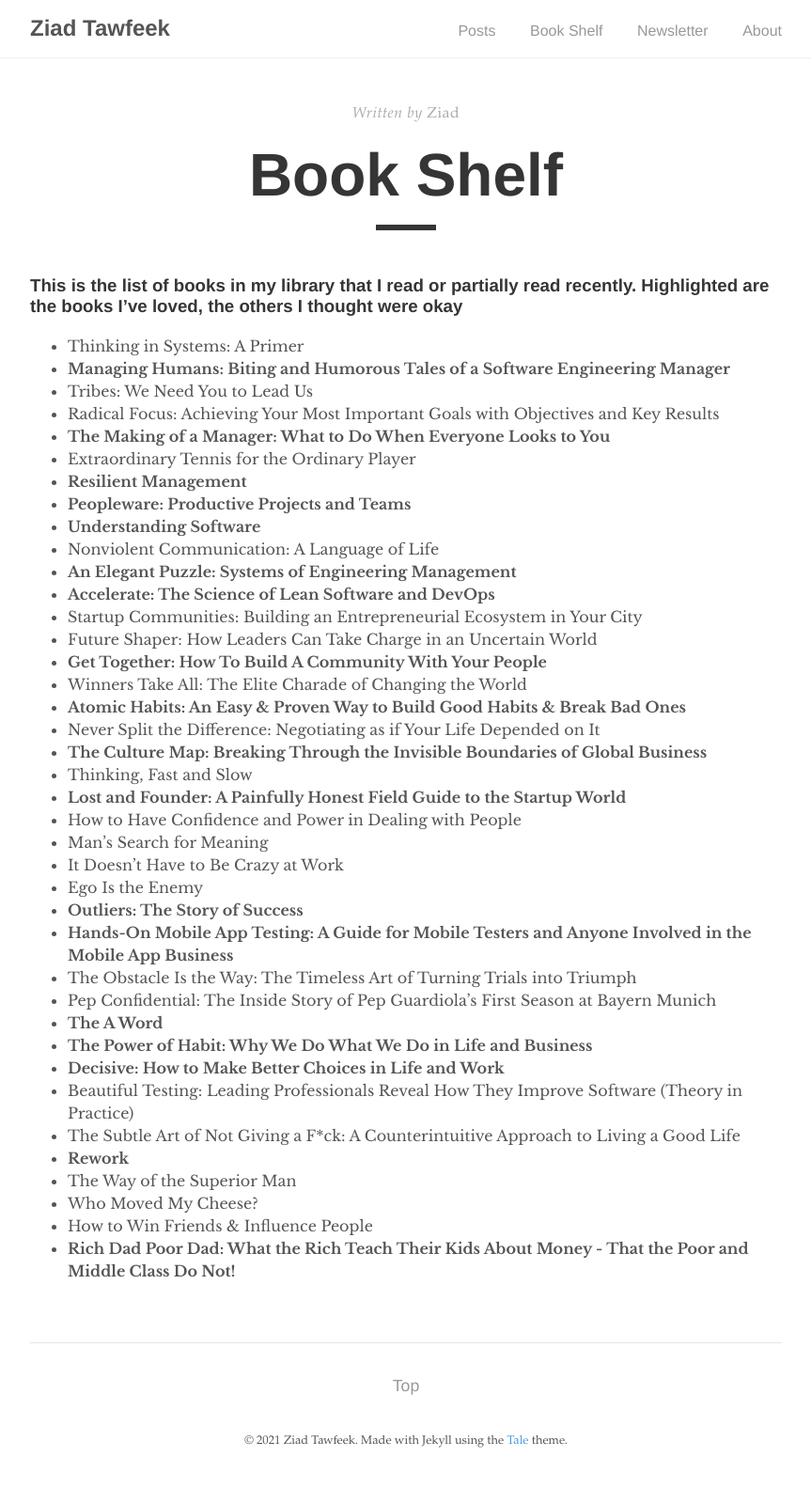
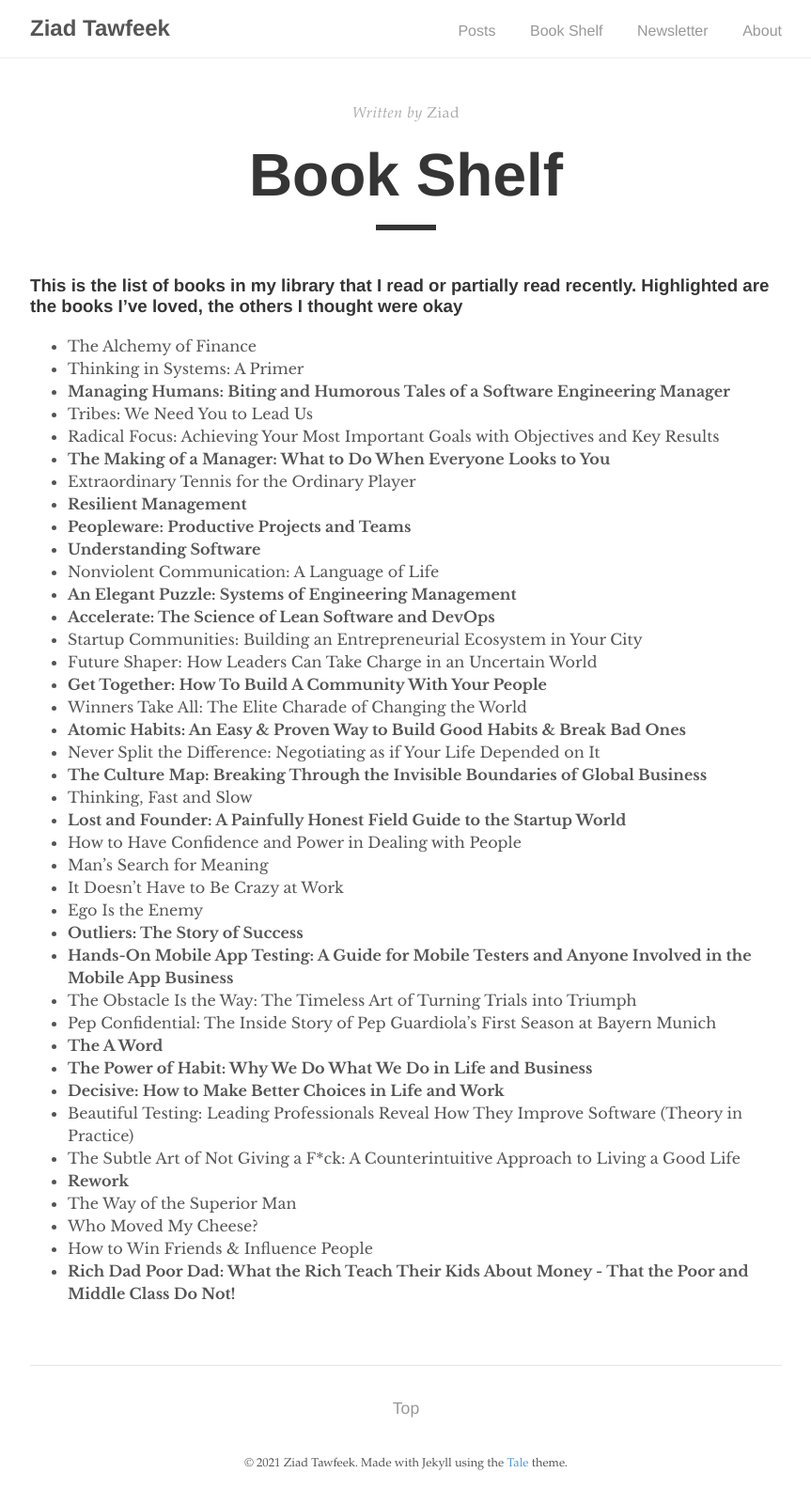
Before and after one commit to ziadtawfeek/web, a Jekyll site: the page built from _pages/book-shelf.md, in a window 1280 px wide. Shown: the whole page at 94% size, without its empty margins (208-1071 px from the left). Built offline with Jekyll 4.4.1, drawn with Linux system fonts in a browser that asks for light colours; before the commit the page ends 1576 px from its top, so only the background shows below that.

Commit message:
Update book-shelf.md

```diff
--- a/_pages/book-shelf.md
+++ b/_pages/book-shelf.md
@@ -7,6 +7,7 @@ permalink: /book-shelf/
 
 ### This is the list of books in my library that I read or partially read recently. Highlighted are the books I’ve loved, the others I thought were okay
 
+- The Alchemy of Finance
 - Thinking in Systems: A Primer
 - **Managing Humans: Biting and Humorous Tales of a Software Engineering Manager**
 - Tribes: We Need You to Lead Us
```
